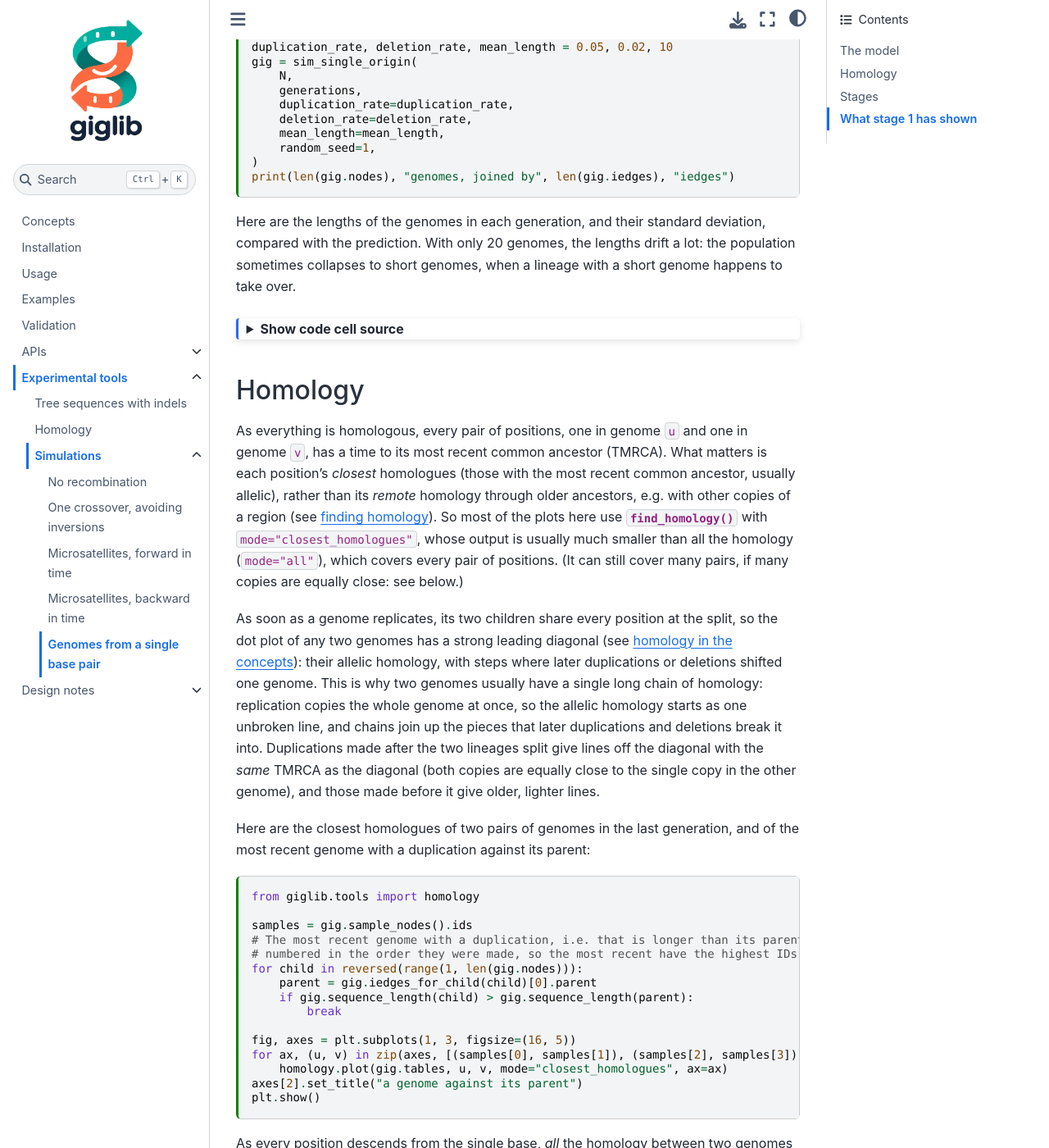
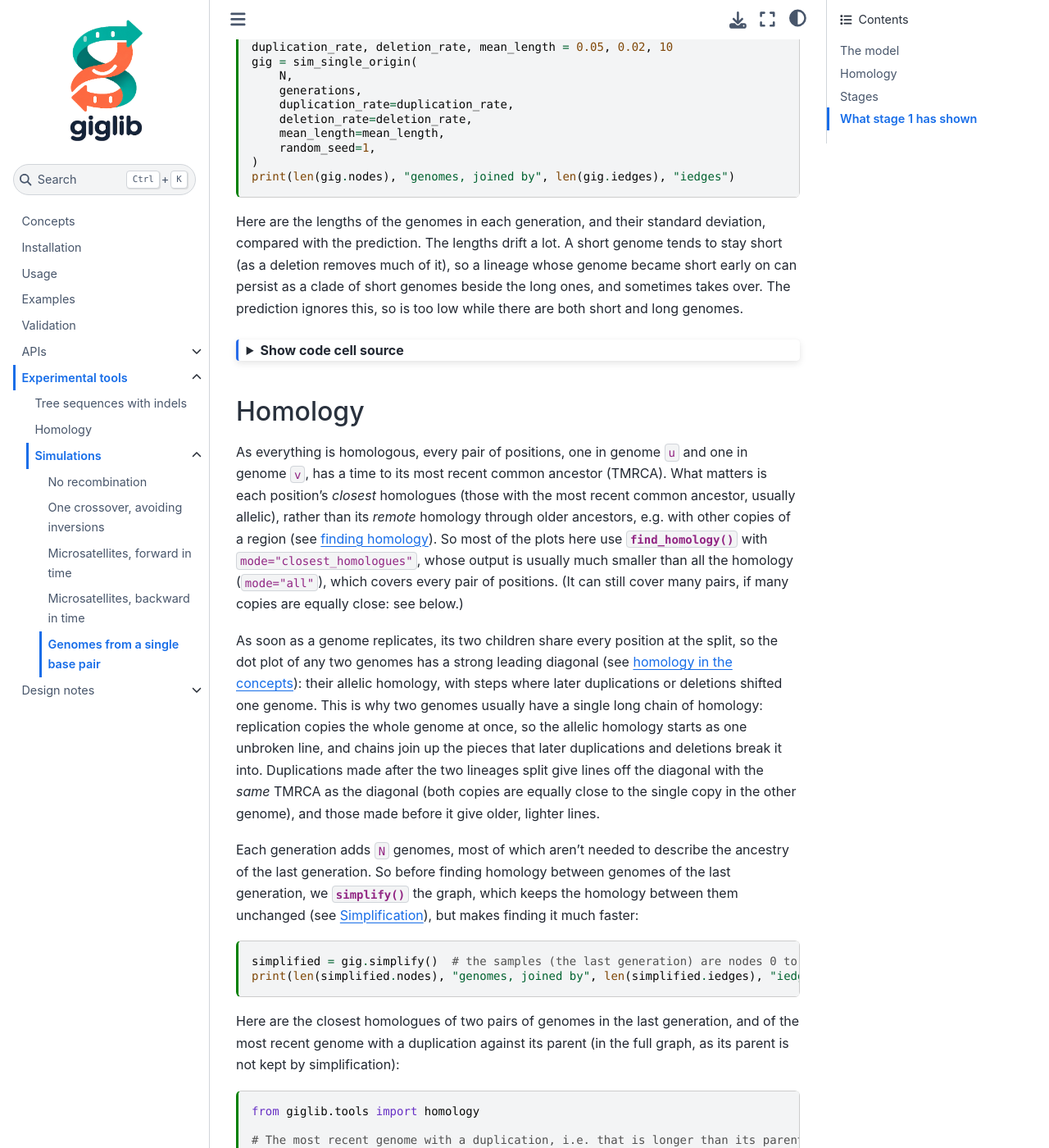
Before and after one commit to hyanwong/giglib, a Jupyter Book: the page built from docs/tools/simulations/single_origin.md, in a window 1280 px wide and 1400 px high, scrolled down 1486 px. Shown: the whole window at 82% size. Built offline with Jupyter Book 1.0.4 settings and Sphinx 7.4.7 and the Sphinx Book theme 1.1.4, drawn with Linux system fonts in a browser that asks for light colours; some of the changed text lies outside the part shown.

Commit message:
Docs: a larger single-origin simulation, simplified before finding homology
Simulate 100 genomes for 1000 generations, and simplify before finding homology
between genomes of the last generation (from about 100,000 genomes to a few
hundred). Explain why the spread of lengths exceeds the prediction: short
genomes tend to stay short, so a clade of them can persist beside long ones.

Co-Authored-By: Claude Opus 5.5 <noreply@anthropic.com>

````diff
--- a/docs/tools/simulations/single_origin.md
+++ b/docs/tools/simulations/single_origin.md
@@ -64,7 +64,7 @@ the population is about `√(N Vm)`.
 ```{code-cell}
 from giglib.tools.simulation.single_origin import sim_single_origin
 
-N, generations = 20, 400
+N, generations = 100, 1000
 duplication_rate, deletion_rate, mean_length = 0.05, 0.02, 10
 gig = sim_single_origin(
     N,
@@ -78,8 +78,10 @@ print(len(gig.nodes), "genomes, joined by", len(gig.iedges), "iedges")
 ```
 
 Here are the lengths of the genomes in each generation, and their standard deviation, compared
-with the prediction. With only 20 genomes, the lengths drift a lot: the population sometimes
-collapses to short genomes, when a lineage with a short genome happens to take over.
+with the prediction. The lengths drift a lot. A short genome tends to stay short (as a deletion
+removes much of it), so a lineage whose genome became short early on can persist as a clade of
+short genomes beside the long ones, and sometimes takes over. The prediction ignores this, so is
+too low while there are both short and long genomes.
 
 ```{code-cell}
 :tags: [hide-input]
@@ -129,13 +131,23 @@ break it into. Duplications made after the two lineages split give lines off the
 *same* TMRCA as the diagonal (both copies are equally close to the single copy in the other
 genome), and those made before it give older, lighter lines.
 
+Each generation adds `N` genomes, most of which aren't needed to describe the ancestry of the
+last generation. So before finding homology between genomes of the last generation, we
+{meth}`~giglib.Graph.simplify` the graph, which keeps the homology between them unchanged (see
+{ref}`sec_design_simplification`), but makes finding it much faster:
+
+```{code-cell}
+simplified = gig.simplify()  # the samples (the last generation) are nodes 0 to N - 1
+print(len(simplified.nodes), "genomes, joined by", len(simplified.iedges), "iedges")
+```
+
 Here are the closest homologues of two pairs of genomes in the last generation, and of the most
-recent genome with a duplication against its parent:
+recent genome with a duplication against its parent (in the full graph, as its parent is not
+kept by simplification):
 
 ```{code-cell}
 from giglib.tools import homology
 
-samples = gig.sample_nodes().ids
 # The most recent genome with a duplication, i.e. that is longer than its parent: nodes are
 # numbered in the order they were made, so the most recent have the highest IDs
 for child in reversed(range(1, len(gig.nodes))):
@@ -144,8 +156,9 @@ for child in reversed(range(1, len(gig.nodes))):
         break
 
 fig, axes = plt.subplots(1, 3, figsize=(16, 5))
-for ax, (u, v) in zip(axes, [(samples[0], samples[1]), (samples[2], samples[3]), (child, parent)]):
-    homology.plot(gig.tables, u, v, mode="closest_homologues", ax=ax)
+for ax, (u, v) in zip(axes[:2], [(0, 1), (2, 3)]):
+    homology.plot(simplified.tables, u, v, mode="closest_homologues", ax=ax)
+homology.plot(gig.tables, child, parent, mode="closest_homologues", ax=axes[2])
 axes[2].set_title("a genome against its parent")
 plt.show()
 ```
@@ -160,12 +173,12 @@ homology between copies made earlier, nested like the clades of a tree:
 :tags: [hide-input]
 
 fig, axes = plt.subplots(1, 2, figsize=(11, 5))
-for ax, (u, v) in zip(axes, [(samples[0], samples[1]), (samples[2], samples[3])]):
+for ax, (u, v) in zip(axes, [(0, 1), (2, 3)]):
     # The time of the MRCA of each pair of positions, from all the homology
-    tmrca = np.full((gig.sequence_length(v), gig.sequence_length(u)), np.nan)
-    for h in gig.find_homology(u, v, mode="all"):
+    tmrca = np.full((simplified.sequence_length(v), simplified.sequence_length(u)), np.nan)
+    for h in simplified.find_homology(u, v, mode="all"):
         for x in range(h.u.left, h.u.right):
-            tmrca[h.map.position(x), x] = gig.nodes[h.mrca].time
+            tmrca[h.map.position(x), x] = simplified.nodes[h.mrca].time
     image = ax.imshow(tmrca, origin="lower", cmap="viridis")
     fig.colorbar(image, ax=ax, label="TMRCA", shrink=0.8)
     ax.set_xlabel(f"position in genome {u}")
@@ -211,7 +224,10 @@ yet.
   fraction of a second, and a second or two.
 - **Simplification.** Each generation adds `N` nodes, most of which are not needed to describe
   the ancestry of the samples. {meth}`~giglib.Tables.simplify` removes them (see
-  {ref}`sec_design_simplification`), without changing the homology between the samples.
+  {ref}`sec_design_simplification`), without changing the homology between the samples. Here,
+  it takes a fraction of a second to reduce about 100,000 genomes to a few hundred, after which
+  finding all the homology between two genomes takes a second or two, rather than about a
+  minute.
 
 ```{eval-rst}
 .. automodule:: giglib.tools.simulation.single_origin
````
